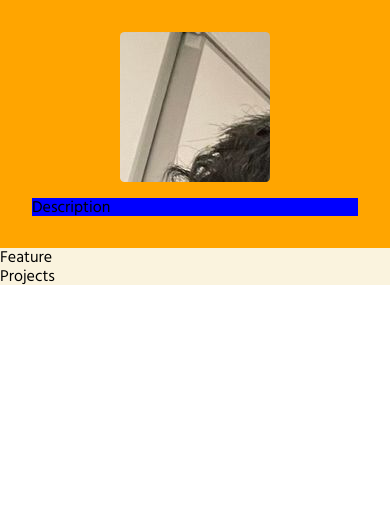
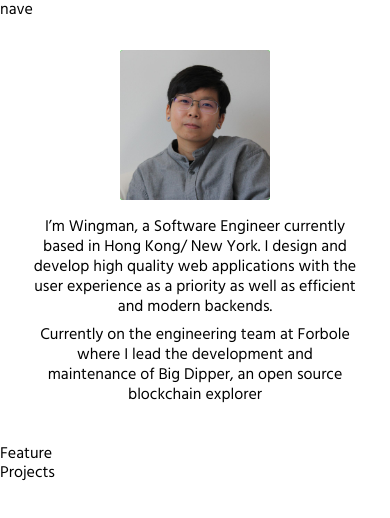
Before and after one commit to ryuash/ryuash.github.io, a Next.js app: page / in a window 390 px wide. Shown: the top 518 px of the page. Built offline with nearby package versions, Linux system fonts and the light colour scheme.

Commit message:
wip: add mobile bio

```diff
--- a/src/screens/home/components/index.ts
+++ b/src/screens/home/components/index.ts
@@ -1,9 +1,11 @@
 import Intro from './intro';
 import Feature from './feature';
 import Projects from './projects';
+import Nav from './nav';
 
 export {
   Intro,
   Feature,
   Projects,
+  Nav
 }
--- a/src/screens/home/components/intro/index.tsx
+++ b/src/screens/home/components/intro/index.tsx
@@ -11,7 +11,14 @@ function Intro() {
           alt="profile photo"
         />
       </div>
-      <div className="description">Description</div>
+      <div className="description">
+        <p className="description--block">
+          I’m Wingman, a Software Engineer currently based in Hong Kong/ New York. I design and develop high quality web applications with the user experience as a priority as well as efficient and modern backends.
+        </p>
+        <p className="description--block">
+          Currently on the engineering team at Forbole where I lead the development and maintenance of Big Dipper, an open source blockchain explorer
+        </p>
+      </div>
     </RootCSS>
   );
 }
--- a/src/screens/home/components/intro/styles.ts
+++ b/src/screens/home/components/intro/styles.ts
@@ -2,7 +2,6 @@ import styled from 'styled-components';
 import { Box } from '@src/components';
 
 export const RootCSS = styled(Box)`
-  background: orange;
   display: flex;
   align-items: center;
   justify-content: center;
@@ -11,14 +10,27 @@ export const RootCSS = styled(Box)`
   .profile {
     height: 150px;
     width: 150px;
-    border-radius: 3%;
+    border-radius: 3px;
     background: lime;
     overflow: hidden;
+    position: relative;
+  }
+
+  .profile--image {
+    position: absolute;
+    width: 150%;
+    height: auto;
+    top: 0;
+    left: -30%;
   }
 
   .description {
     margin-top: 1rem;
-    background: blue;
     width: 100%;
   }
+
+  .description--block {
+    margin-bottom: 0.5rem;
+    text-align: center;
+  }
 `;
--- /dev/null
+++ b/src/screens/home/components/nav/index.tsx
@@ -0,0 +1,11 @@
+import React from 'react';
+
+const Nav = () => {
+  return (
+    <div>
+    nave
+    </div>
+  )
+}
+
+export default Nav;
--- a/src/screens/home/index.tsx
+++ b/src/screens/home/index.tsx
@@ -3,12 +3,14 @@ import { RootCSS } from './styles';
 import {
   Intro,
   Feature,
-  Projects
+  Projects,
+  Nav
 } from './components';
 
 const Home = () => {
   return (
     <RootCSS>
+      <Nav />
       <Intro />
       <Feature />
       <Projects />
--- a/src/screens/home/styles.ts
+++ b/src/screens/home/styles.ts
@@ -1,5 +1,5 @@
 import styled from 'styled-components';
 
 export const RootCSS = styled.div`
-  background: ${props => props.theme.colors.secondary};
+  background: ${props => props.theme.background.surfaceOne};
 `;
--- a/src/styles/globals.css
+++ b/src/styles/globals.css
@@ -6,7 +6,7 @@
 
 @font-face {
   font-family: 'Hind Madurai';
-  src: url("/fonts/HindMadurai-Regular.ttf");
+  src: url("/fonts/HindMadurai-Medium.ttf");
   font-weight: 500;
 }
 
@@ -31,3 +31,53 @@ body {
   font-family: "Hind Madurai", sans-serif;
   font-size: 16px;
 }
+
+h1,h2,h3,h4,h5,h6 {
+  font-family: "Hind Madurai", sans-serif;
+  font-weight: 400;
+  margin: 0;
+}
+
+h1 {
+  font-size: 2rem;
+  letter-spacing: 0.25px;
+}
+
+h2 {
+  font-size: 1.5rem;
+  letter-spacing: 0px;
+}
+
+h3 {
+  font-size: 1.25rem;
+  letter-spacing: 0.15px;
+}
+
+h4 {
+  font-size: 1rem;
+  letter-spacing: 0.15px;
+}
+
+h5 {
+  font-size: 0.875rem;
+  letter-spacing: 0.1px;
+  font-weight: 500;
+}
+
+h6 {
+  font-size: 0.75rem;
+  letter-spacing: 0.1px;
+  font-weight: 500;
+}
+
+p {
+  font-size: 1rem;
+  white-space: pre-wrap;
+  margin: 0px;
+  line-height: 1.25;
+}
+
+caption {
+  font-size: 0.75rem;
+  letter-spacing: 0.4px;
+}
--- a/src/styles/theme.ts
+++ b/src/styles/theme.ts
@@ -2,5 +2,8 @@ export const theme = {
   colors: {
     primary: '#0a5c59',
     secondary: '#faf3de',
+  },
+  background: {
+    surfaceOne: '#ffffff'
   }
 }
```
Also changed, not shown: public/images/profile.jpeg.
